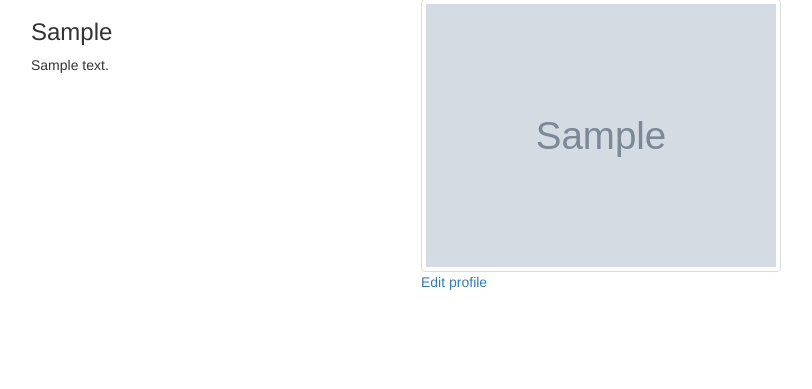
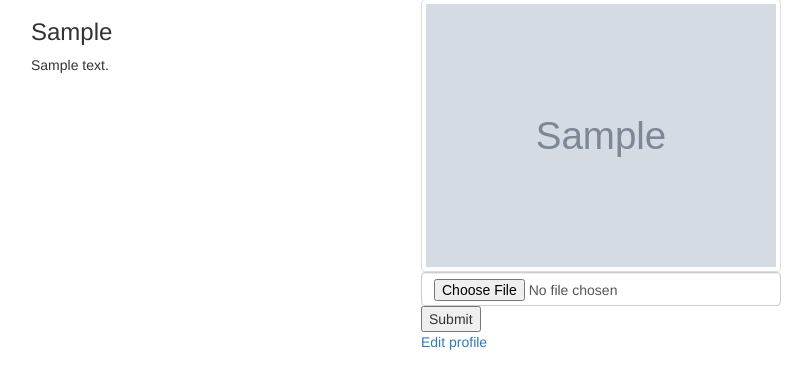
Before and after one commit to Kernael92/Great-pitches, a Flask app: a page that uses app/templates/profile/profile.html in a window 1280 px wide. Shown: the part 73-462 px from the top of the page, without its empty margins (39-851 px from the left). Run offline with Flask 2, Linux system fonts and the light colour scheme; a user stored in the database is signed in; tables that the repository leaves empty hold one stand-in row (values such as "Sample post"); grey boxes marked "Sample" are stand-in pictures; some libraries are stand-ins or nearby versions.

Commit message:
create a file upload form

```diff
--- a/app/templates/profile/profile.html
+++ b/app/templates/profile/profile.html
@@ -24,10 +24,16 @@
     <p>No profile picture</p>
     {% endif %}
     {% if user == current_user%}
+    <form action="{{url_for('main.update_pic',uname=user.username)}}" method = 'post', enctype = "multipart/form-data">
+        <input type="file"  name="photo" class="form-control" required>
+        <input type="submit">
+
+    </form>
     <a href="{{url_for('main.update_profile',uname=user.username)}}">Edit profile</a>
   </div>
     {% endif %}
 
+
 </div>
 </div>
 {% endblock %}
```
